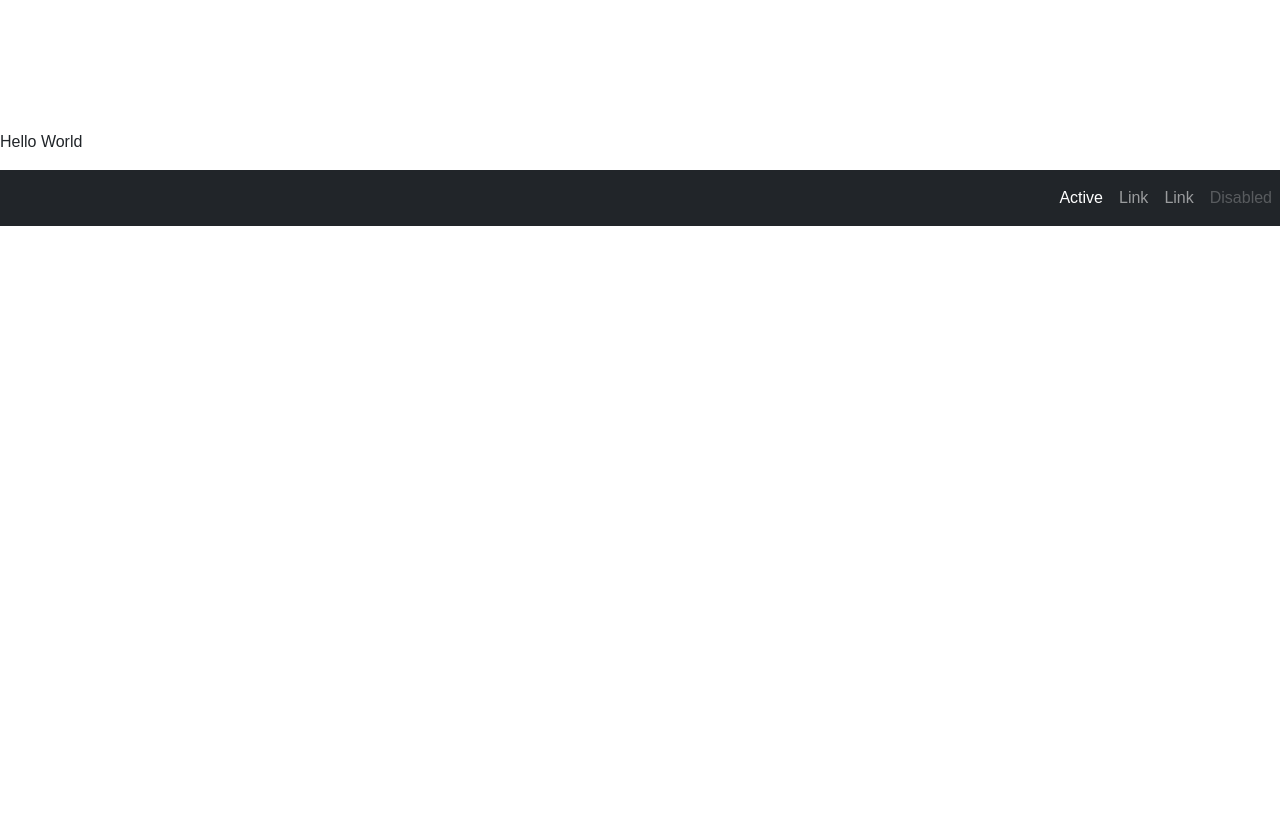
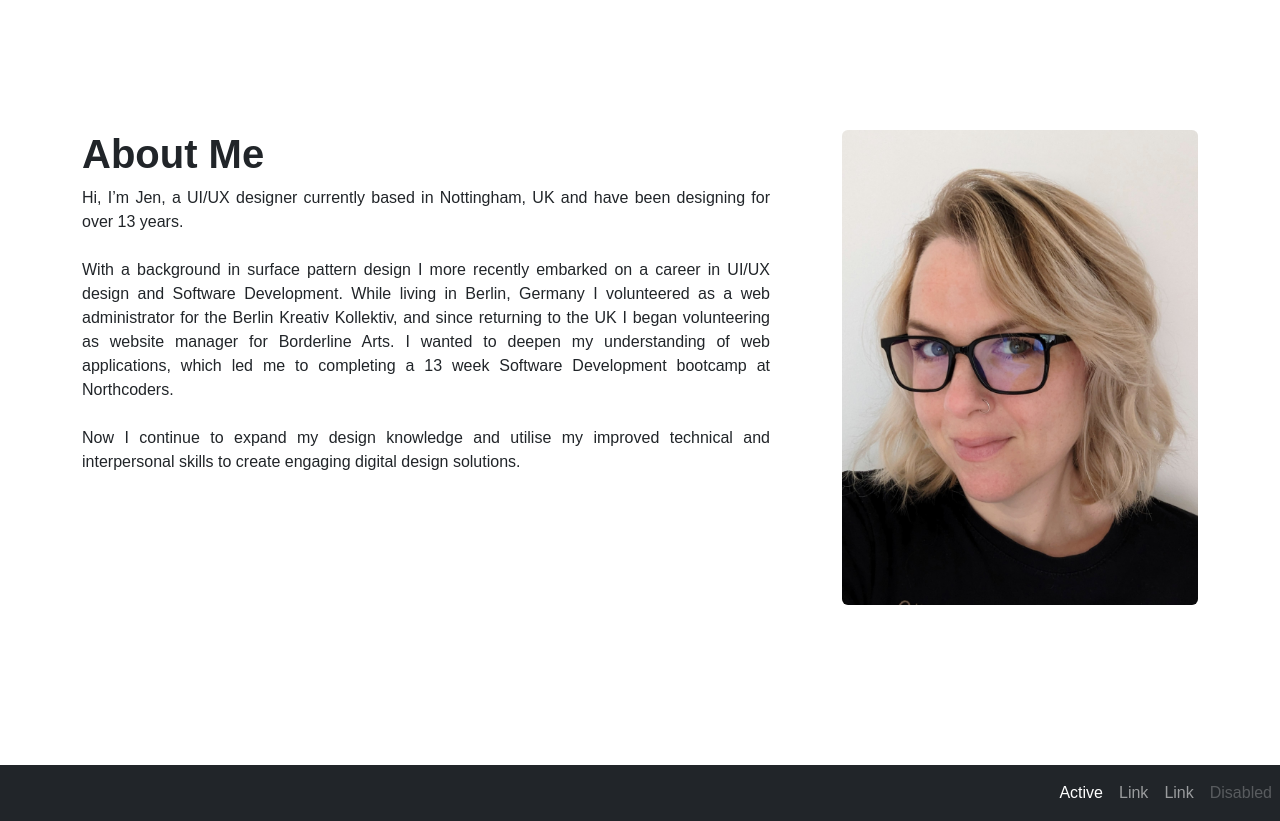
Before and after one commit to JenWarman/portfolio, a React (Vite) app: page /about in a window 1280 px wide. Shown: the part 1640-2461 px from the top of the page. Before the commit the page ends 1866 px from the top, so only its background shows below. Built offline with nearby package versions, Linux system fonts and the light colour scheme; the HTML template or start-up script is replaced by a standard one.

Commit message:
added image and text to About component

```diff
--- a/src/App.jsx
+++ b/src/App.jsx
@@ -12,19 +12,18 @@ function App() {
 
   return (
     <div className={styles.App}>
-
-
-    <BrowserRouter>
-    <Header/>
+      <Header/>
       <div className='diagonal-box'></div>
       <HeroBar/>
       <RecentProjects />
+      <About />
+      <Footer />
+
+    {/* <BrowserRouter>
       <Routes>
           <Route path='/about' element={<About />}/>
-      </Routes>
-      <Footer />
-
-    </BrowserRouter>
+      </Routes> */}
+    {/* </BrowserRouter> */}
     </div>
   )
 }
--- a/src/components/About.jsx
+++ b/src/components/About.jsx
@@ -1,7 +1,27 @@
+import Col from 'react-bootstrap/Col';
+import Container from 'react-bootstrap/Container';
+import Image from 'react-bootstrap/Image';
+import Row from 'react-bootstrap/Row';
+
 function About() {
-    return (
-        <p>Hello World</p>
-    )
+  return (
+    <Container className='about-section'>
+      <Row>
+      <Col xs={12} md={8}>
+          <h1 className='about-title'>About Me</h1>
+          <p className='about-text'>Hi, I’m Jen, a UI/UX designer currently based in Nottingham, UK and have been designing for over 13 years.<br></br>
+
+<br></br>With a background in surface pattern design I more recently embarked on a career in UI/UX design and Software Development. While living in Berlin, Germany I volunteered as a web administrator for the Berlin Kreativ Kollektiv, and since returning to the UK I began volunteering as website manager for Borderline Arts. I wanted to deepen my understanding of web applications, which led me to completing a 13 week Software Development bootcamp at Northcoders.<br></br>
+
+<br></br>Now I continue to expand my design knowledge and utilise my improved technical and interpersonal skills to create engaging digital design solutions.
+</p>
+        </Col>
+        <Col xs={6} md={4}>
+          <Image src="../profile.jpg" rounded fluid/>
+        </Col>
+      </Row>
+    </Container>
+  );
 }
 
 export default About;
--- a/src/index.css
+++ b/src/index.css
@@ -51,3 +51,20 @@
 .recent-projects-title {
   font-weight: 600;
 }
+
+
+.about-section {
+  max-width: 60em;
+  margin: 0 auto;
+  margin-top: 10em;
+  margin-bottom: 10em;
+}
+
+.about-title {
+  font-weight: bold;
+}
+
+.about-text {
+  text-align: justify;
+  margin-right: 3rem
+}
```
